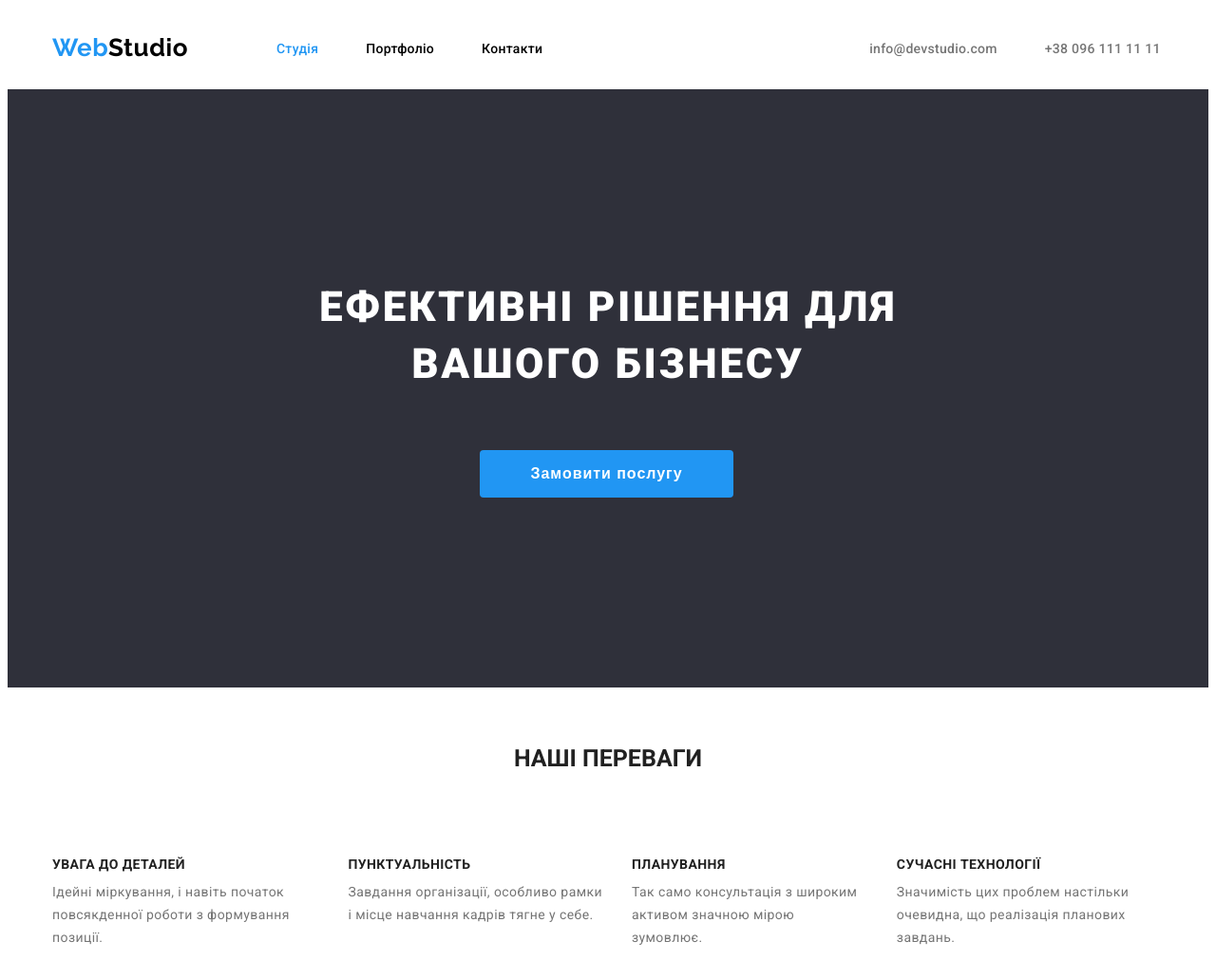
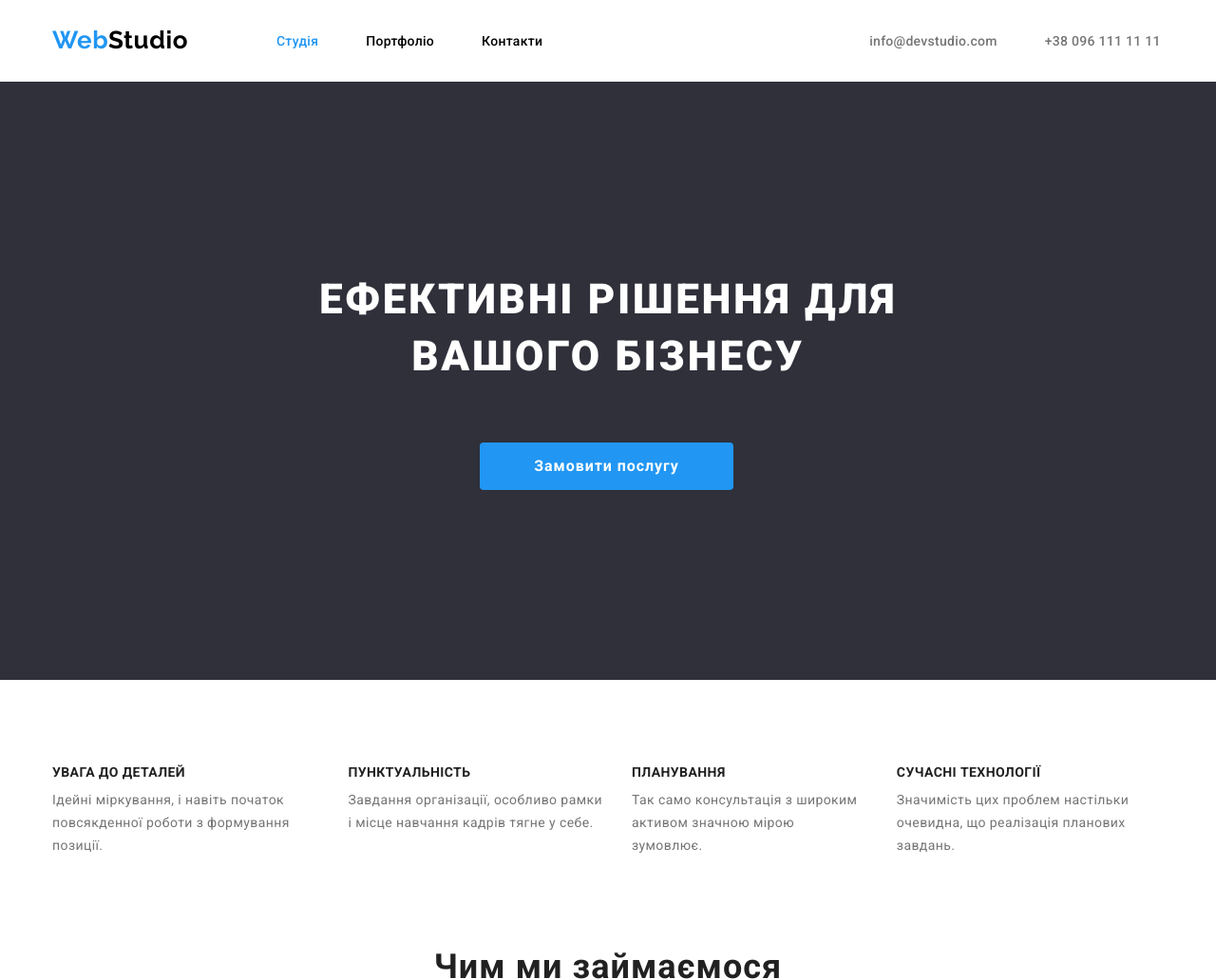
Before and after one commit to zymavadym/goit-markup-hw-03, a plain HTML site: page index.html in a window 1280 px wide. Shown: the top 1031 px of the page at 95% size. Drawn offline with nearby package versions, Linux system fonts and the light colour scheme.

Commit message:
Update index.html

```diff
--- a/index.html
+++ b/index.html
@@ -1,6 +1,5 @@
 <!DOCTYPE html>
 <html lang="uk">
-
 <head>
     <meta charset="UTF-8">
     <meta http-equiv="X-UA-Compatible" content="IE=edge">
@@ -9,6 +8,7 @@
     <link rel="preconnect" href="https://fonts.gstatic.com" crossorigin>
     <link href="https://fonts.googleapis.com/css2?family=Roboto:wght@400;500;700;900&display=swap" rel="stylesheet">
     <link href="https://fonts.googleapis.com/css2?family=Raleway:wght@700&display=swap" rel="stylesheet">
+    <link rel="stylesheet" href="https://cdnjs.cloudflare.com/ajax/libs/modern-normalize/1.1.0/modern-normalize.min.css">
     <title>Головна</title>
     <link rel="stylesheet" href="./css/styles.css">
 </head>
@@ -16,20 +16,16 @@
     <header class="header">
         <div class="container header-container">
             <a class="logo" href="index.html">Web<span class="web-header">Studio</span></a>
-            <nav>
+            <nav class="header-navigation">
                 <ul class="header-nav">
-                    <li><a class="header-nav-link header-studio current" href="index.html">Студія</a></li>
-                    <li><a class="header-nav-link header-potfolio" href="portfolio.html">Портфоліо</a></li>
-                    <li><a class="header-nav-link header-contacts" href="#">Контакти</a></li>
+                    <li class="header-link-studio"><a class="header-nav-link header-studio current" href="index.html">Студія</a></li>
+                    <li class="header-link-portfolio"><a class="header-nav-link header-potfolio" href="portfolio.html">Портфоліо</a></li>
+                    <li class="header-link-contacts"><a class="header-nav-link header-contacts" href="#">Контакти</a></li>
                 </ul>
             </nav>
             <ul class="header-contact">
-                <li>
-                    <a class="header-mail" href="mailto:info@devstudio.com">info@devstudio.com</a>
-                </li>
-                <li>
-                    <a class="header-telnumber" href="tel:+380961111111">+38 096 111 11 11</a>
-                </li>
+                <li class="header-link-mail"><a class="header-mail" href="mailto:info@devstudio.com">info@devstudio.com</a></li>
+                <li class="header-link-telnumber"><a class="header-telnumber" href="tel:+380961111111">+38 096 111 11 11</a></li>
             </ul>
         </div>
     </header>
@@ -40,9 +36,10 @@
                 <button class="button-service" type="button">Замовити послугу</button>
             </div>
         </section>
+        <section class="main-about">
             <section class="main">
                 <div class="container">
-            <h2 class="advantages">НАШІ ПЕРЕВАГИ</h2>
+                <h2 hidden class="advantages">НАШІ ПЕРЕВАГИ</h2>
                 <ul class="adv-list">
                     <li>
                         <h3 class="text detales">УВАГА ДО ДЕТАЛЕЙ</h3>
@@ -63,7 +60,6 @@
                 </ul>
                 </div>
             </section>
-        <section>
             <div class="container">
                 <h2 class="about">Чим ми займаємося</h2>
                 <ul class="info">
@@ -72,6 +68,7 @@
                     <li><img class="images-employment employment-three" src="./images/img-three.jpg" width="370" height="296" alt="our employment"></li>
                 </ul>
                 </div>
+            </section>
         </section>
         <section class="team">
             <div class="container">
```
Lines whose indentation alone changed are shown as unchanged.
